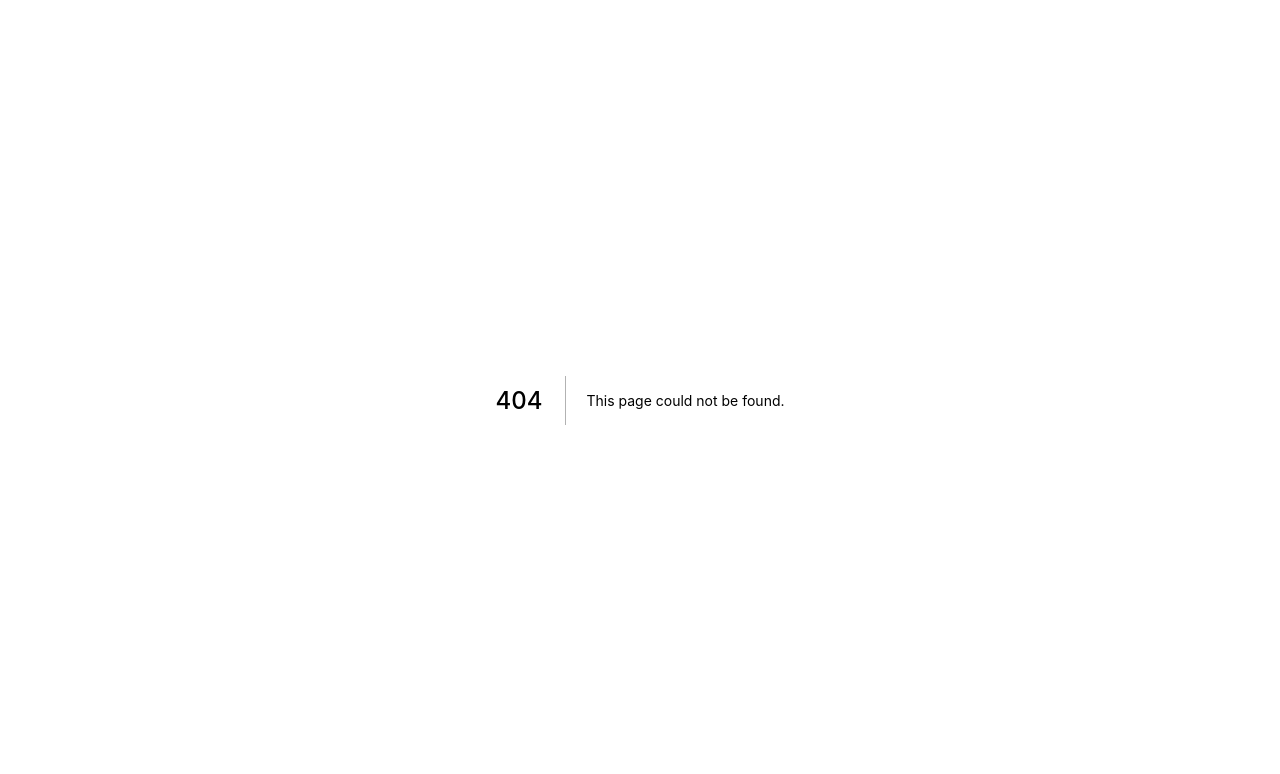
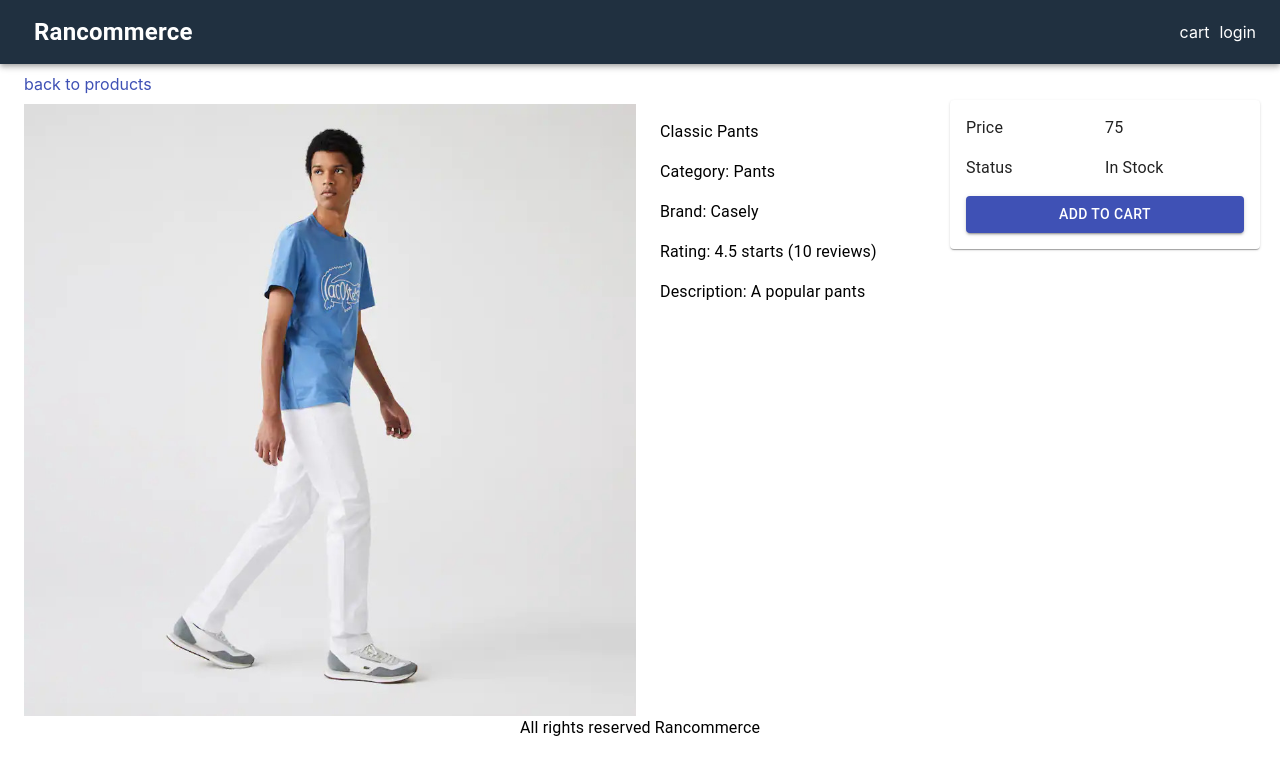
Before and after one commit to ranconyc/next-e-commerce, a Next.js app: page /product/classic-pants in a window 1280 px wide. Before the commit this address had no page. Shown: the top 774 px of the page. Built offline with nearby package versions, Linux system fonts and the light colour scheme.

Commit message:
product page

```diff
--- a/components/Layout.js
+++ b/components/Layout.js
@@ -10,13 +10,14 @@
 import NextLink from 'next/link';
 import useStyles from '../utils/styles';
 
-export default function Layout({ children, ...props }) {
+export default function Layout({ children, description, title, ...props }) {
   const [appName, setAppName] = useState('Rancommerce');
   const classes = useStyles();
   return (
     <div>
       <Head>
-        <title>{appName}</title>
+        <title>{title ? `${title} - ${appName}` : `${appName}`}</title>
+        {description && <meta name="description" content={description}></meta>}
       </Head>
       <AppBar position="static" className={classes.navbar}>
         <Toolbar>
--- a/pages/index.js
+++ b/pages/index.js
@@ -22,6 +22,7 @@
           {data.products.map((product) => (
             <Grid item md={4} key={product.name}>
               <Card>
+                <NextLink href={`/product/${product.slug}`} passHref>
                   <CardActionArea>
                     <CardMedia
                       component="img"
@@ -38,6 +39,7 @@
                       </Button>
                     </CardActions>
                   </CardActionArea>
+                </NextLink>
               </Card>
             </Grid>
           ))}
--- /dev/null
+++ b/pages/product/[slug].js
@@ -0,0 +1,103 @@
+import React from 'react';
+import NextLink from 'next/link';
+import Image from 'next/image';
+import {
+  Button,
+  Card,
+  Grid,
+  Link,
+  List,
+  ListItem,
+  Typography,
+} from '@material-ui/core';
+import { useRouter } from 'next/router';
+import data from '../../utils/data';
+import Layout from '../../components/Layout';
+import useStyles from '../../utils/styles';
+
+export default function ProductPage() {
+  const classes = useStyles();
+  const router = useRouter();
+  const { slug } = router.query;
+  const product = data.products.find((p) => p.slug === slug);
+
+  if (!product) return <div>Product Not Found</div>;
+
+  return (
+    <Layout title={product.name} description={product.description}>
+      <div className={classes.section}>
+        <NextLink href="/" passHref>
+          <Link>back to products</Link>
+        </NextLink>
+      </div>
+
+      <Grid container spacing={1}>
+        <Grid item md={6} xs={12}>
+          <Image
+            src={product.image}
+            alt={product.name}
+            width={640}
+            height={640}
+            layout="responsive"
+          />
+        </Grid>
+        <Grid item md={3} xs={12}>
+          <List>
+            <ListItem>
+              <Typography component="h1"> {product.name}</Typography>
+            </ListItem>
+            <ListItem>
+              <Typography>Category: {product.category}</Typography>
+            </ListItem>
+            <ListItem>
+              <Typography>Brand: {product.brand}</Typography>
+            </ListItem>
+            <ListItem>
+              <Typography>
+                Rating: {product.rating} starts ({product.numReviews} reviews)
+              </Typography>
+            </ListItem>
+            <ListItem>
+              <Typography>Description: {product.description}</Typography>
+            </ListItem>
+          </List>
+        </Grid>
+
+        <Grid md={3} xs={12}>
+          <Card>
+            <List>
+              <ListItem>
+                <Grid container>
+                  <Grid item xs={6}>
+                    <Typography>Price</Typography>
+                  </Grid>
+                  <Grid item xs={6}>
+                    <Typography> {product.price}</Typography>
+                  </Grid>
+                </Grid>
+              </ListItem>
+              <ListItem>
+                <Grid container>
+                  <Grid item xs={6}>
+                    <Typography>Status</Typography>
+                  </Grid>
+                  <Grid item xs={6}>
+                    <Typography>
+                      {' '}
+                      {product.countInStock > 0 ? 'In Stock' : 'Unavailable'}
+                    </Typography>
+                  </Grid>
+                </Grid>
+              </ListItem>
+              <ListItem>
+                <Button fullWidth variant="contained" color="primary">
+                  Add to cart
+                </Button>
+              </ListItem>
+            </List>
+          </Card>
+        </Grid>
+      </Grid>
+    </Layout>
+  );
+}
--- a/utils/styles.js
+++ b/utils/styles.js
@@ -21,6 +21,10 @@
   footer: {
     textAlign: 'center',
   },
+  section: {
+    marginTop: 10,
+    marginBottom: 10,
+  },
 });
 
 export default useStyles;
```
Lines whose indentation alone changed are shown as unchanged.
